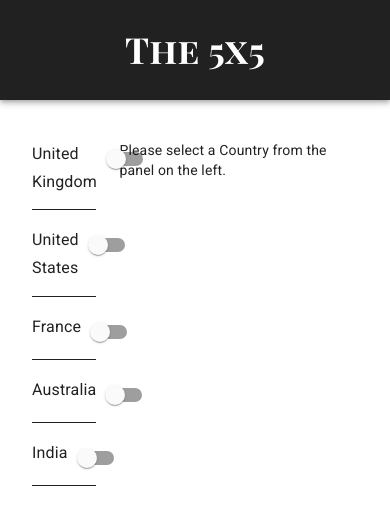
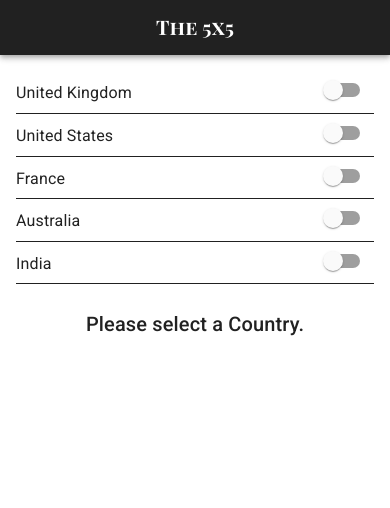
Before and after one commit to Defmoves/the-5x5, a Next.js app: page / in a window 390 px wide. Shown: the top 508 px of the page. Built offline with nearby package versions, Linux system fonts and the light colour scheme.

Commit message:
applied responsive rules

```diff
--- a/pages/index.tsx
+++ b/pages/index.tsx
@@ -12,12 +12,18 @@ const useStyles = makeStyles((theme: Theme) =>
     },
     header: {
       marginBottom: theme.spacing(3),
+      [theme.breakpoints.down("sm")]: {
+        marginBottom: theme.spacing(2)
+      },
       textAlign: "center",
       fontFamily: "'Playfair Display SC', serif",
-      fontSize: 18,
       fontWeight: 700
     },
     title: {
+      fontSize: 28,
+      [theme.breakpoints.down("sm")]: {
+        fontSize: 20
+      },
       flexGrow: 1
     }
   })
--- a/src/card.tsx
+++ b/src/card.tsx
@@ -1,5 +1,5 @@
 import React from "react";
-import { makeStyles } from "@material-ui/core/styles";
+import { createStyles, makeStyles, Theme } from "@material-ui/core/styles";
 import Card from "@material-ui/core/Card";
 import CardActionArea from "@material-ui/core/CardActionArea";
 import CardActions from "@material-ui/core/CardActions";
@@ -8,8 +8,16 @@ import CardMedia from "@material-ui/core/CardMedia";
 import Button from "@material-ui/core/Button";
 import Typography from "@material-ui/core/Typography";
 
-const useStyles = makeStyles({
-  card: { borderRadius: 0, borderBottom: "1px solid #000" },
+const useStyles = makeStyles((theme: Theme) =>
+  createStyles({
+    card: {
+      borderRadius: 0,
+      borderBottom: "1px solid #000",
+      marginBottom: theme.spacing(2),
+      [theme.breakpoints.down("sm")]: {
+        marginBottom: theme.spacing(0)
+      }
+    },
     lead: {
       height: 280,
       backgroundPosition: "top"
@@ -21,7 +29,8 @@ const useStyles = makeStyles({
     readMore: {
       marginLeft: "auto"
     }
-});
+  })
+);
 
 type articleType = {
   title: string;
--- a/src/latest-news/index.tsx
+++ b/src/latest-news/index.tsx
@@ -1,5 +1,5 @@
 import React, { useState, useCallback } from "react";
-import { createStyles, makeStyles, Theme } from "@material-ui/core/styles";
+import { createStyles, makeStyles } from "@material-ui/core/styles";
 import Grid from "@material-ui/core/Grid";
 require("es6-promise").polyfill();
 import fetch from "isomorphic-fetch";
@@ -7,17 +7,16 @@ import fetch from "isomorphic-fetch";
 import Select from "./select";
 import List from "./list";
 
-const useStyles = makeStyles((theme: Theme) =>
+const useStyles = makeStyles(theme =>
   createStyles({
     root: {
-      padding: theme.spacing(2)
+      padding: theme.spacing(0)
     }
   })
 );
 
 export const errorMessage = "Cannot contact API at this time, please try later";
-export const welcomeMessage =
-  "Please select a Country from the panel on the left.";
+export const welcomeMessage = "Please select a Country.";
 
 const fetchArticlesWith = async (country: string) => {
   const response = await fetch(
@@ -45,10 +44,10 @@ export default function LatestNews() {
   return (
     <div className={classes.root}>
       <Grid container spacing={3}>
-        <Grid item xs={3}>
+        <Grid item md={3} xs={12}>
           <Select handleClick={handleClick} selected={country} />
         </Grid>
-        <Grid item xs={9}>
+        <Grid item md={9} xs={12}>
           <List articles={articles} />
         </Grid>
       </Grid>
--- a/src/latest-news/list.tsx
+++ b/src/latest-news/list.tsx
@@ -1,23 +1,40 @@
 import React from "react";
 import Grid from "@material-ui/core/Grid";
 import LinearProgress from "@material-ui/core/LinearProgress";
+import Typography from "@material-ui/core/Typography";
+import withWidth from "@material-ui/core/withWidth";
+import { Breakpoint } from "@material-ui/core/styles/createBreakpoints";
 
 import Card from "../card";
 
 type props = {
   articles: (object | string)[];
+  width: Breakpoint;
 };
 
-export default function List({ articles }: props): JSX.Element {
+const List = ({ articles, width }: props): JSX.Element => {
   const internalMessage = typeof articles[0] === "string" ? articles[0] : null;
   const loading = !articles.length ? (
     <LinearProgress color="secondary" />
   ) : null;
 
-  if (internalMessage || loading)
+  if (loading)
     return (
       <Grid item xs={12}>
-        {internalMessage || loading}
+        {loading}
+      </Grid>
+    );
+
+  if (internalMessage)
+    return (
+      <Grid item xs={12}>
+        <Typography
+          variant="h6"
+          component="h2"
+          align={width === "xs" || width === "sm" ? "center" : "left"}
+        >
+          {internalMessage}
+        </Typography>
       </Grid>
     );
 
@@ -27,16 +44,18 @@ export default function List({ articles }: props): JSX.Element {
   );
 
   return (
-    <Grid container spacing={1}>
-      <Grid item xs={12}>
+    <Grid container spacing={2}>
+      <Grid item xs={12} spacing={2}>
         <Card article={lead} type="lead" />
       </Grid>
       {mainArticles &&
         mainArticles.map((article, index) => (
-          <Grid item xs={6} key={index}>
+          <Grid item xs={12} md={6} key={index}>
             <Card article={article} type="main" />
           </Grid>
         ))}
     </Grid>
   );
-}
+};
+
+export default withWidth()(List);
--- a/src/latest-news/select.tsx
+++ b/src/latest-news/select.tsx
@@ -21,9 +21,19 @@ const useStyles = makeStyles((theme: Theme) =>
       display: "flex",
       paddingBottom: theme.spacing(1),
       marginBottom: theme.spacing(2),
+      [theme.breakpoints.down("sm")]: {
+        marginBottom: theme.spacing(0),
+        paddingBottom: theme.spacing(0)
+      },
       justifyContent: "space-between",
       flexDirection: "row",
       borderBottom: `1px solid`
+    },
+    country: {
+      paddingTop: theme.spacing(0.5),
+      [theme.breakpoints.down("sm")]: {
+        paddingTop: theme.spacing(1)
+      }
     },
     switch: { width: 60 }
   })
@@ -42,7 +52,7 @@ export default function Select({ handleClick, selected }: props): JSX.Element {
       {countries.map((country, index) => {
         return (
           <div className={classes.row} key={index}>
-            <div>
+            <div className={classes.country}>
               <Typography gutterBottom variant="subtitle1" component="h2">
                 {country.name}
               </Typography>
```
Lines whose indentation alone changed are shown as unchanged.
